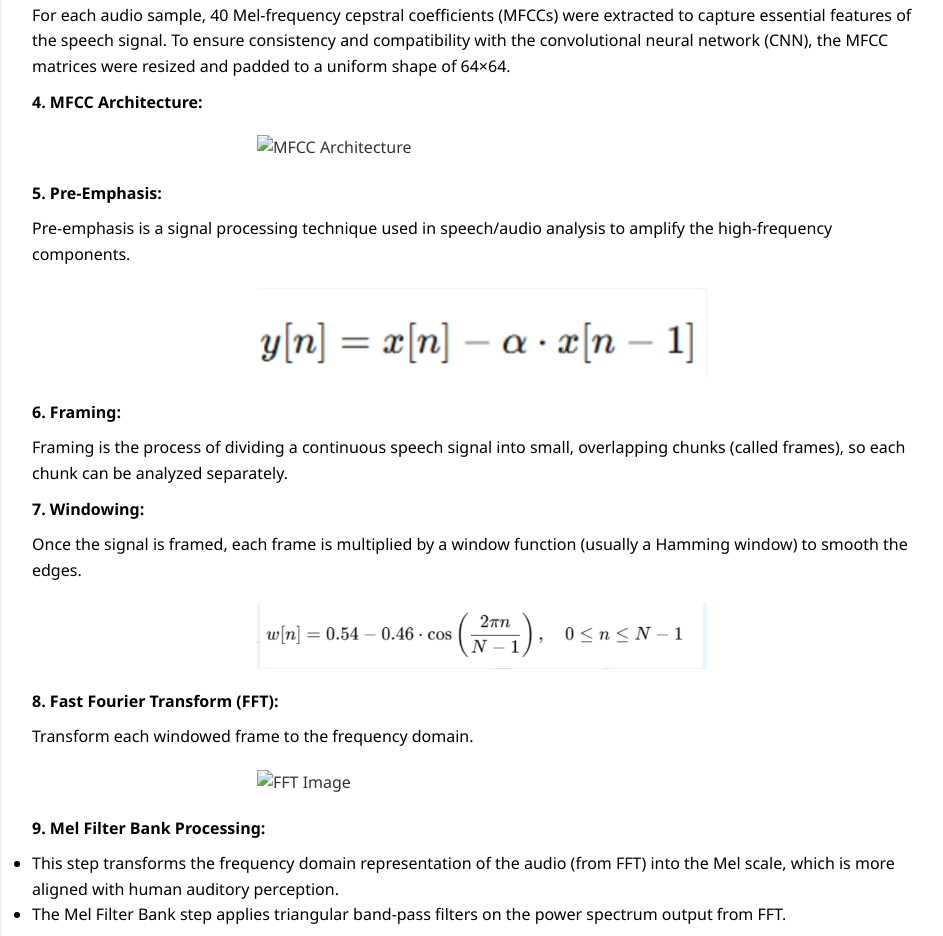
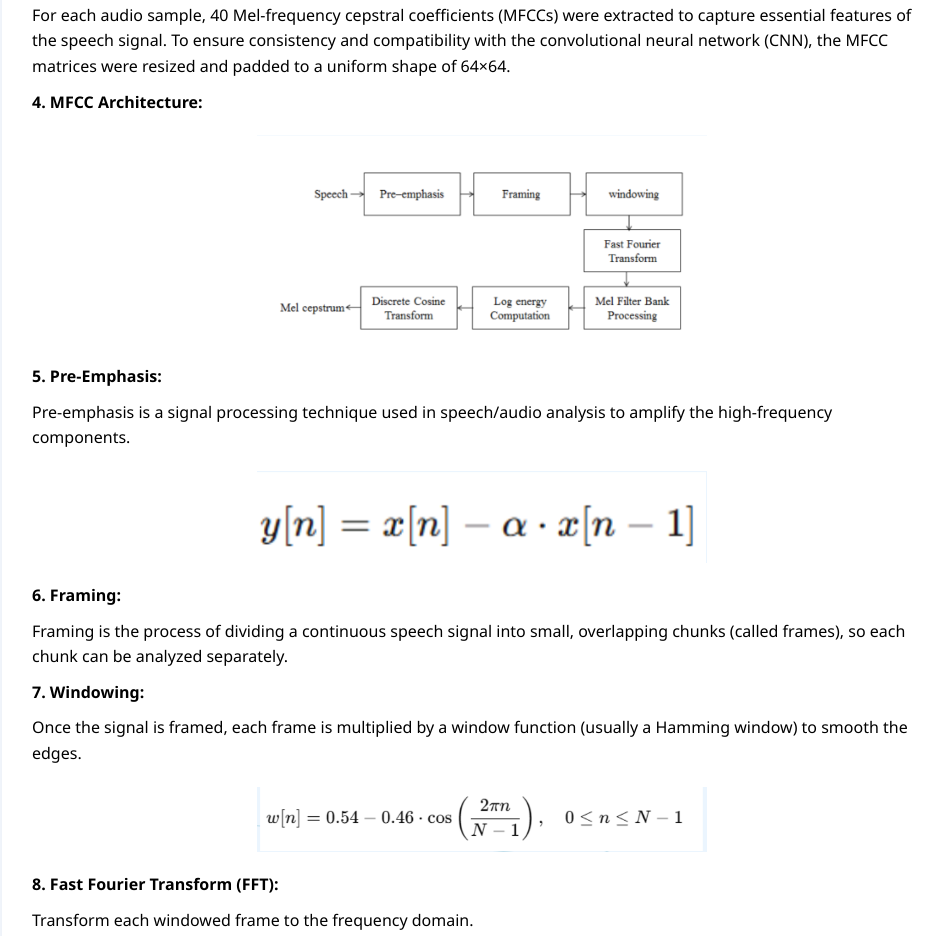
Before and after one commit to NandanaThachilath/VoiceGuidedAssistiveFeedingArm_GroupB13, a plain HTML site: page index.html in a window 1280 px wide. Shown: the part 4188-5124 px from the top of the page, without its empty margins (158-1101 px from the left). Drawn offline with Linux system fonts and the light colour scheme.

Commit message:
Update index.html

```diff
--- a/index.html
+++ b/index.html
@@ -125,7 +125,7 @@ This project combines machine learning, robotics, and assistive technology to cr
       <p><strong>3. Feature Extraction:</strong></p>
       <p>For each audio sample, 40 Mel-frequency cepstral coefficients (MFCCs) were extracted to capture essential features of the speech signal. To ensure consistency and compatibility with the convolutional neural network (CNN), the MFCC matrices were resized and padded to a uniform shape of 64×64.</p>
 <p><strong>4. MFCC Architecture:</strong></p>
-      <img src='images/Mfcc.png' alt="MFCC Architecture" class="center" />
+      <img src='Mfcc.png' alt="MFCC Architecture" class="center" />
 
       <p><strong>5. Pre-Emphasis:</strong></p>
       <p>Pre-emphasis is a signal processing technique used in speech/audio analysis to amplify the high-frequency components.</p>
@@ -140,7 +140,7 @@ This project combines machine learning, robotics, and assistive technology to cr
 
       <p><strong>8. Fast Fourier Transform (FFT):</strong></p>
       <p>Transform each windowed frame to the frequency domain.</p>
-      <img src='images/8.png' alt="FFT Image" class="center" />
+      <img src='8.png' alt="FFT Image" class="center" />
 
       <p><strong>9. Mel Filter Bank Processing:</strong></p>
       <ul>
```
